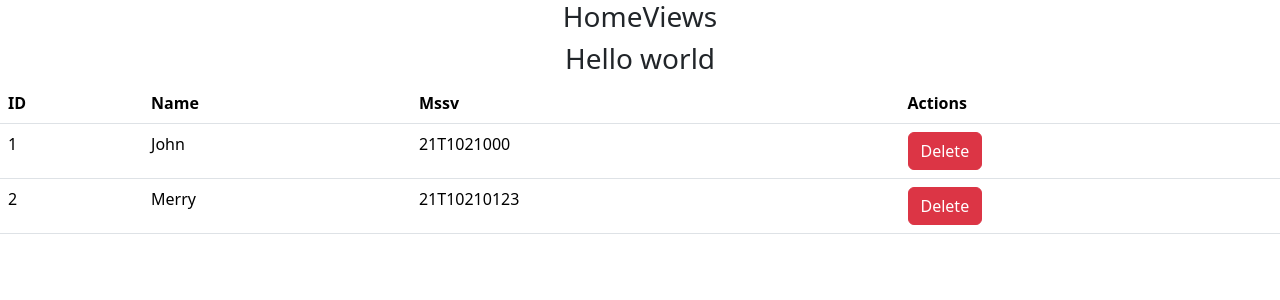
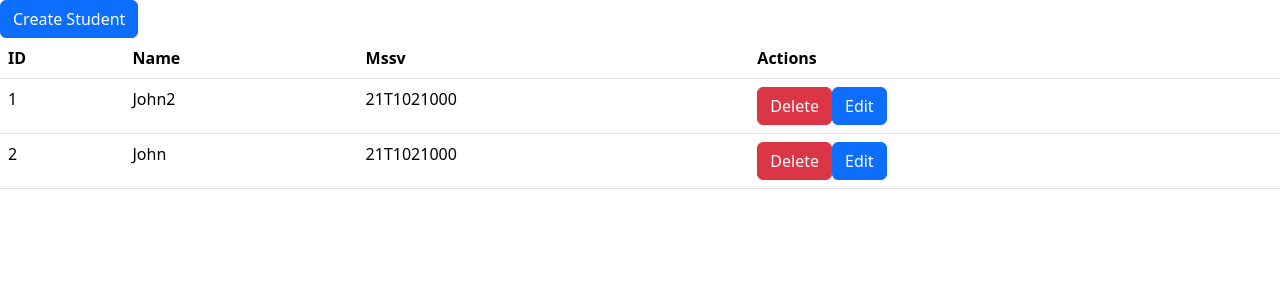
Before and after one commit to Jzztt/FA24-WD19316-WEB2072, a Vue app: page / in a window 1280 px wide. Shown: the top 300 px of the page. Built offline with nearby package versions, Linux system fonts and the light colour scheme; data requests are answered from the project's data file.

Commit message:
feat: modal create and update

```diff
--- a/db.json
+++ b/db.json
@@ -1,14 +1,14 @@
 {
   "students": [
     {
-        "id": 1,
-        "name": "John",
-        "mssv": "21T1021000"
+      "id": 1,
+      "name": "John2",
+      "mssv": "21T1021000"
     },
     {
-        "id": 2,
-        "name": "Merry",
-        "mssv": "21T10210123"
+      "id": 2,
+      "name": "John",
+      "mssv": "21T1021000"
     }
-]
+  ]
 }
--- /dev/null
+++ b/src/components/FormEditModal.vue
@@ -0,0 +1,74 @@
+<template>
+    <div>
+        <div v-if="isShowModal" class="modal-backdrop fade show"></div>
+
+        <!-- Modal -->
+        <div class="modal fade" :class="isShowModal ? 'show' : ''"
+            :style="isShowModal ? { display: 'block' } : { display: 'none' }" id="exampleModal" tabindex="-1"
+            aria-labelledby="exampleModalLabel" aria-hidden="true">
+            <div class="modal-dialog modal-dialog-centered">
+                <div class="modal-content">
+                    <form @submit.prevent="handleSubmit">
+                        <div class="modal-header">
+                            <h1 class="modal-title fs-5" id="exampleModalLabel">Modal Update Student</h1>
+                            <button type="button" class="btn-close" data-bs-dismiss="modal" aria-label="Close"></button>
+                        </div>
+                        <div class="modal-body">
+                            <div class="form-group">
+                                <label for="name">Name</label>
+                                <input type="text" id="name" class="form-control" placeholder="Enter Name"
+                                    v-model="student.name">
+                            </div>
+                            <div class="form-group">
+                                <label for="mssv">Mssv</label>
+                                <input type="text" id="mssv" class="form-control" placeholder="Enter Mssv"
+                                    v-model="student.mssv">
+                            </div>
+                        </div>
+                        <div class="modal-footer">
+                            <button type="button" class="btn btn-secondary" data-bs-dismiss="modal"
+                                @click="handleClose">Close</button>
+                            <button type="submit" class="btn btn-primary" >Save changes</button>
+                        </div>
+                    </form>
+                </div>
+            </div>
+        </div>
+
+    </div>
+</template>
+
+<script setup>
+import instanceAxios from '@/utils/configAxios';
+import { onMounted, ref } from 'vue';
+
+const emit = defineEmits(['handleUpdate'])
+const { editIdSelected } = defineProps(['isShowModal', 'handleClose', 'editIdSelected'])
+const student = ref({
+    name: '',
+    mssv: ''
+})
+const fecthStudent = async () => {
+    try {
+        const response = await instanceAxios.get(`/students/${editIdSelected}`)
+        console.log(response);
+
+        student.value = response.data
+    } catch (error) {
+        console.log(error)
+    }
+}
+const handleSubmit = () => {
+    emit('handleUpdate', student.value)
+}
+
+onMounted(() => {
+    fecthStudent()
+})
+
+
+
+
+</script>
+
+<style lang="scss" scoped></style>
--- /dev/null
+++ b/src/components/FormModal.vue
@@ -0,0 +1,55 @@
+<template>
+    <div>
+        <!-- Button trigger modal -->
+        <button type="button" class="btn btn-primary" data-bs-toggle="modal" data-bs-target="#exampleModal">
+            Create Student
+        </button>
+
+        <!-- Modal -->
+        <div class="modal fade"  id="exampleModal" tabindex="-1" aria-labelledby="exampleModalLabel" aria-hidden="true">
+            <div class="modal-dialog modal-dialog-centered">
+                <div class="modal-content">
+                    <form @submit.prevent="handleSubmit">
+                        {{ student }}
+                        <div class="modal-header">
+                            <h1 class="modal-title fs-5" id="exampleModalLabel">Modal Create Student</h1>
+                            <button type="button" class="btn-close" data-bs-dismiss="modal" aria-label="Close"></button>
+                        </div>
+                        <div class="modal-body">
+                            <div class="form-group">
+                                <label for="name">Name</label>
+                                <input type="text" id="name" class="form-control" placeholder="Enter Name" v-model="student.name">
+                            </div>
+                            <div class="form-group">
+                                <label for="mssv">Mssv</label>
+                                <input type="text" id="mssv" class="form-control" placeholder="Enter Mssv" v-model="student.mssv">
+                            </div>
+                        </div>
+                        <div class="modal-footer">
+                            <button type="button" class="btn btn-secondary" data-bs-dismiss="modal">Close</button>
+                            <button type="submit" class="btn btn-primary" >Save changes</button>
+                        </div>
+                    </form>
+                </div>
+            </div>
+        </div>
+
+    </div>
+</template>
+
+<script setup>
+import { ref } from 'vue';
+
+const emit = defineEmits(['submitForm'])
+const student = ref({
+    name: '',
+    mssv : ''
+})
+
+const handleSubmit =  () => {
+   emit('submitForm', student.value)
+}
+
+</script>
+
+<style lang="scss" scoped></style>
--- a/src/components/TableComponent.vue
+++ b/src/components/TableComponent.vue
@@ -17,7 +17,9 @@
                     <td>{{ id }}</td>
                     <td>{{ name }}</td>
                     <td>{{ mssv }}</td>
-                    <td><button class="btn btn-danger" @click="handleDelete(id)">Delete</button></td>
+                    <td><button class="btn btn-danger" @click="handleDelete(id)">Delete</button>
+                        <button class="btn btn-primary">Edit</button>
+                    </td>
                 </tr>
             </tbody>
         </table>
@@ -27,7 +29,7 @@
 <script setup>
 import { inject } from 'vue';
 
-defineProps(['students','msg'])
+defineProps(['students', 'msg'])
 // defineProps({
 //     students: [
 //         {
@@ -38,7 +40,7 @@ defineProps(['students','msg'])
 //     ]
 // })
 // Nhận dữ liệu title, nếu ko có dữ liệu hiện thị tham số thứ 2
-const title = inject('title',"No title")
+const title = inject('title', "No title")
 
 // định nghĩa
 const emit = defineEmits(["deleteStudents"])
--- a/src/views/HomeView.vue
+++ b/src/views/HomeView.vue
@@ -1,15 +1,16 @@
+<!-- eslint-disable no-unused-vars -->
 <script setup>
-import TableComponent from '@/components/TableComponent.vue';
+import FormEditModal from '@/components/FormEditModal.vue';
+import FormModal from '@/components/FormModal.vue';
 import instanceAxios from '@/utils/configAxios';
 import { onMounted, provide, ref } from 'vue';
 
 const students = ref([
 
 ])
-const title = ref("HomeViews")
-const message = ref("Hello world")
-// truyền dữ liệu title qua provide
-provide('title', title.value)
+const editIdSelected = ref('')
+const isShowModal = ref(false)
+
 const deleteItem = async (id) => {
   try {
     const deleteStudentResponse = await instanceAxios.delete(`students/${id}`)
@@ -28,6 +29,41 @@ const fetchStudents = async () => {
     console.log('some thing wrong');
   }
 }
+const handleCreateStudent = async (student) => {
+  try {
+    const createStudentResponse = await instanceAxios.post('students', student);
+    // fetchStudents();
+    //  students.value = [...students.value, createStudentResponse.data]
+    students.value.push(createStudentResponse.data)
+
+  } catch (error) {
+    console.log('some thing wrong');
+  }
+}
+const handleUpdate = async (student) => {
+  try {
+    const updateStudentResponse = await instanceAxios.put(`students/${editIdSelected.value}`, student)
+    isShowModal.value = false
+    // fetchStudents()
+    students.value = students.value.map((item) => {
+      if (item.id === editIdSelected.value) {
+        return updateStudentResponse.data
+      }
+      return item
+    })
+
+  } catch (error) {
+    console.log('some thing wrong');
+  }
+
+}
+const handleEdit = (id) => {
+  editIdSelected.value = id
+  isShowModal.value = true
+}
+const handleClose = () => {
+  isShowModal.value = false
+}
 
 onMounted(() => {
   fetchStudents()
@@ -38,6 +74,30 @@ onMounted(() => {
 
 <template>
   <main>
-    <TableComponent :msg="message" :students="students" @deleteStudents="deleteItem" />
+    <FormModal @submitForm="handleCreateStudent" />
+    <table class="table">
+      <thead>
+        <tr>
+          <th>ID</th>
+          <th>Name</th>
+          <th>Mssv</th>
+          <th>Actions</th>
+        </tr>
+      </thead>
+      <tbody>
+        <tr v-for="{ id, name, mssv } in students" :key="id">
+          <td>{{ id }}</td>
+          <td>{{ name }}</td>
+          <td>{{ mssv }}</td>
+          <td>
+            <button class="btn btn-danger" @click="deleteItem(id)">Delete</button>
+            <button class="btn btn-primary" @click="handleEdit(id)">Edit</button>
+          </td>
+        </tr>
+      </tbody>
+    </table>
+
+    <FormEditModal v-if="isShowModal" :editIdSelected='editIdSelected' :isShowModal="isShowModal"
+      :handleClose="handleClose" @handleUpdate="handleUpdate" />
   </main>
 </template>
```
